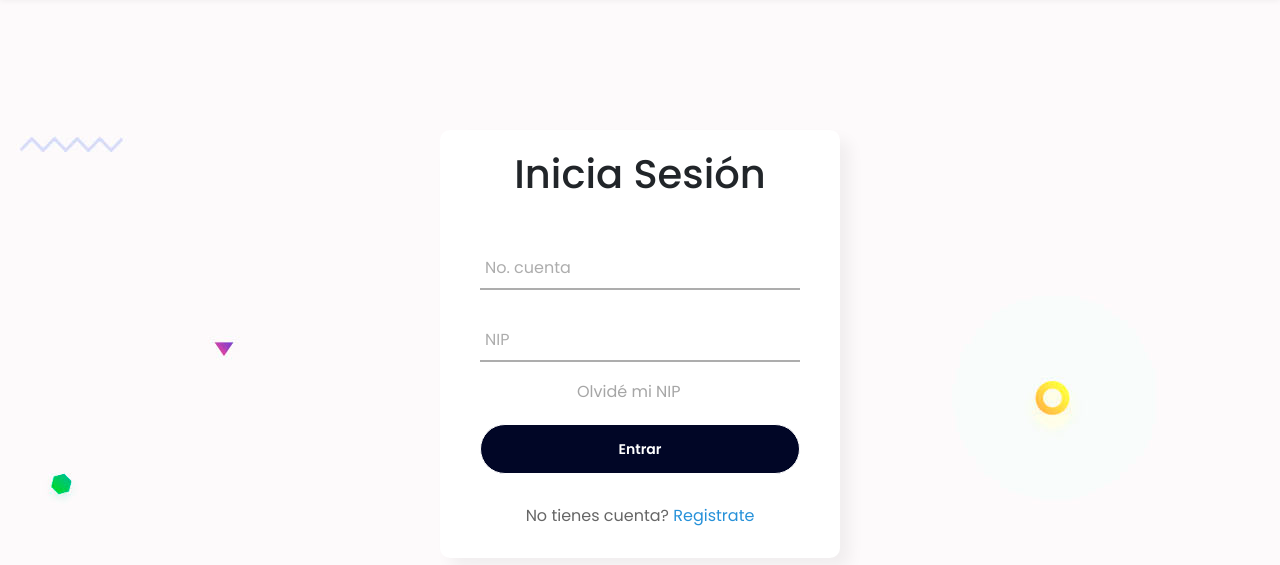
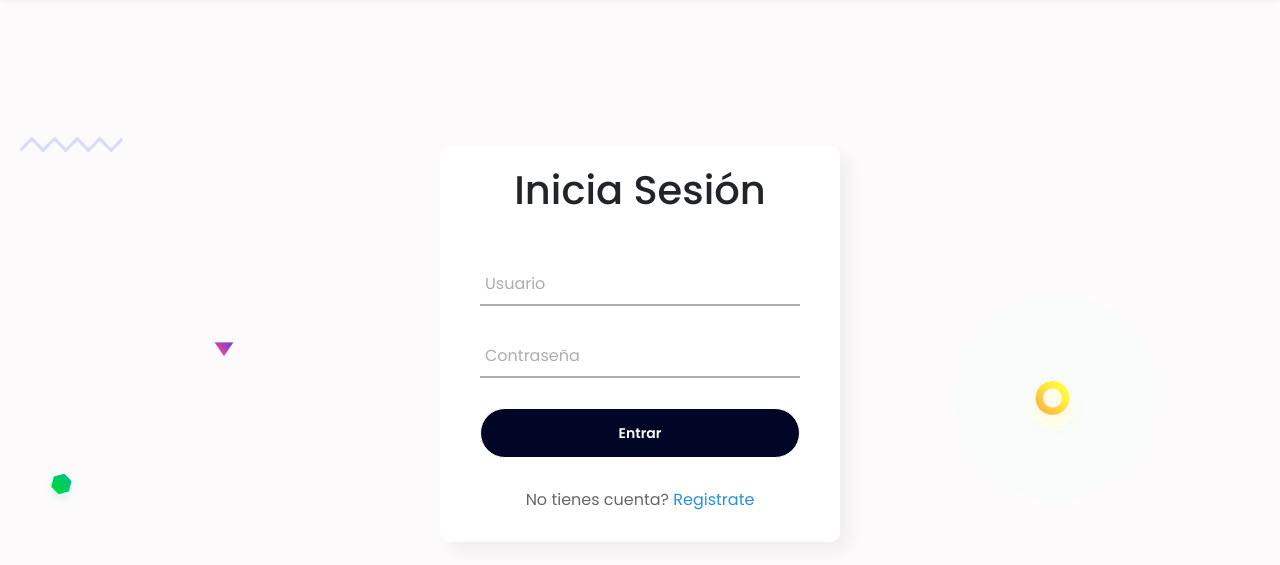
Before and after one commit to Ronaldo-Avalos/bancoco, a PHP site: page /login.php in a window 1280 px wide. Shown: the part 56-621 px from the top of the page. Run offline with PHP 8.4, Linux system fonts and the light colour scheme; data that the repository does not hold is empty.

Commit message:
[UPGRADE] Login now validating credentials and creating php session

```diff
--- a/login.php
+++ b/login.php
@@ -1,3 +1,4 @@
+<?php include 'lib_php/conection.php';?>
 <!DOCTYPE html>
 <html lang="en" dir="ltr">
   <head>
@@ -37,20 +38,16 @@
     </nav> <!--Fin de Nav -->
     <div class="center">
       <h1>Inicia Sesión</h1>
-      <form method="post">
+      <form action="lib_php/auth_user.php" method="post">
         <div class="txt_field">
-          <input type="text" required>
+          <input type="text" name="usuario" autocomplete="off" required>
           <span></span>
-          <label>No. cuenta</label>
+          <label>Usuario</label>
         </div>
         <div class="txt_field">
-          <input type="password" required>
+          <input type="password" name="contrasena" required>
           <span></span>
-          <label>NIP</label>
-        </div>
-
-        <div class="pass">
-          Olvidé mi NIP
+          <label>Contraseña</label>
         </div>
 
         <input type="submit" value="Entrar" class="btn-solid-sm">
```
Also changed, not shown: lib_php/auth_user.php (added, +27 -0 lines).
